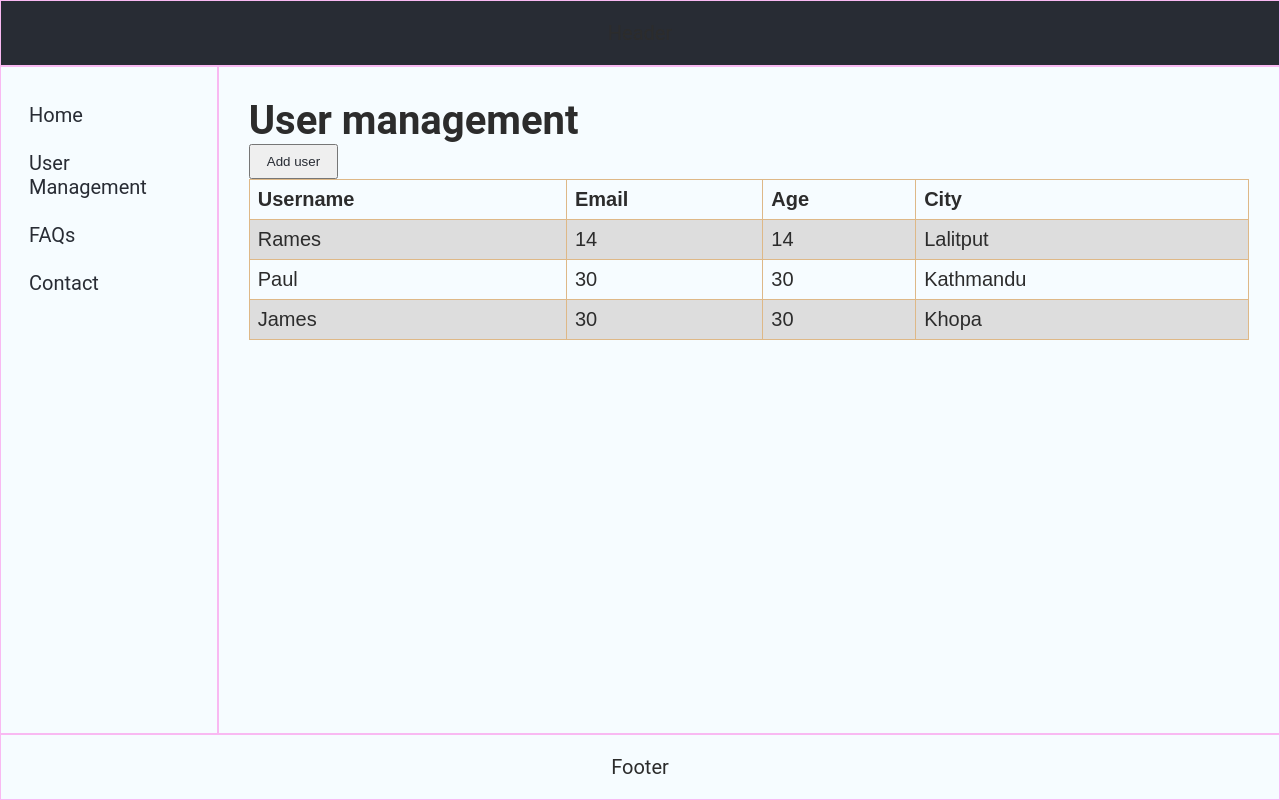
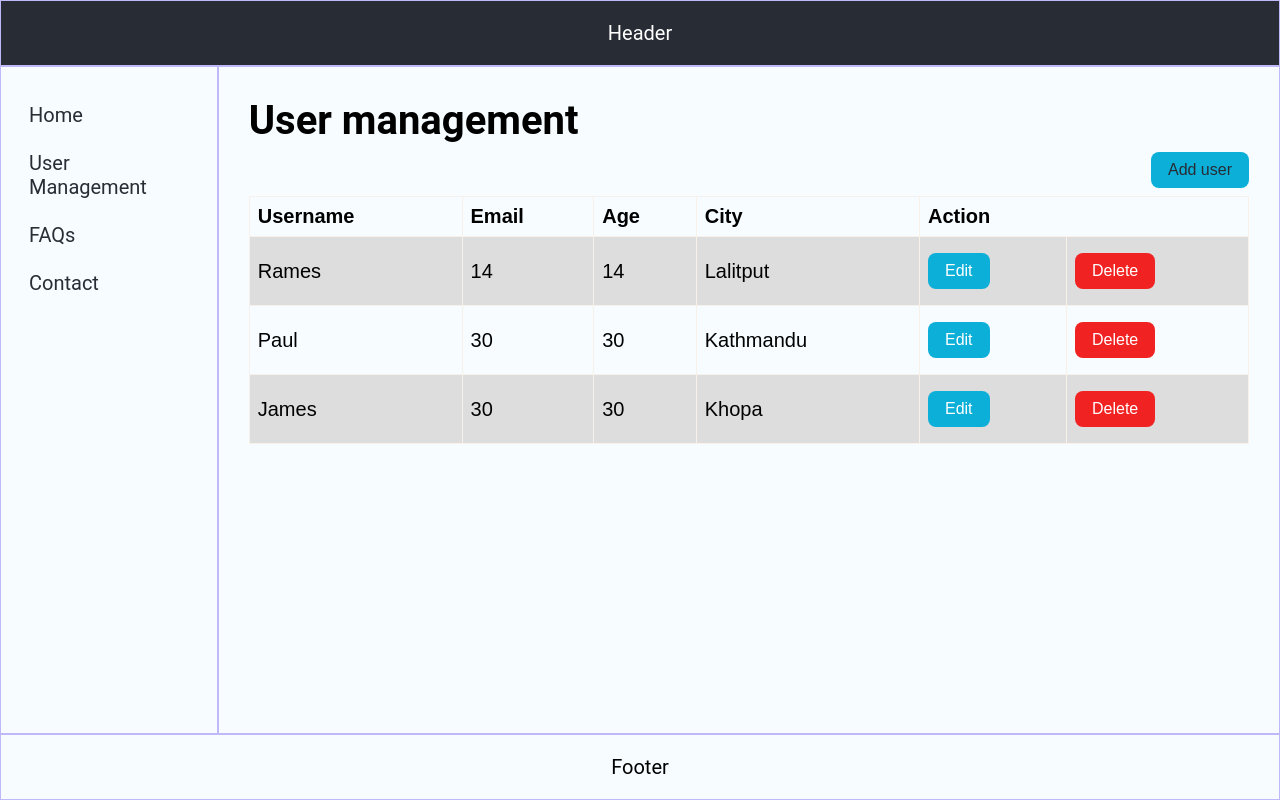
Before and after one commit to sazmhzn/User-Management, a React (Create React App) app: page /UserManagement in a window 1280 px wide. Built offline with nearby package versions, Linux system fonts and the light colour scheme.

Commit message:
object destructuring

```diff
--- a/src/App.css
+++ b/src/App.css
@@ -74,10 +74,9 @@ body {
   /* margin: 0.5%; */
   padding: 20px;
   font-size: 20px;
-  color: #2c2c2c;
   /* background-color: #BCA0BC; */
   /* border-radius: 10px; */
-  border: 1px solid #F9B9F2;
+  border: 1px solid #c0b9f9;
 }
 
 .sidebar {
@@ -112,6 +111,7 @@ li {
 
 header {
   background-color: #282c34;
+  color: white;
 }
 
 a {
@@ -126,7 +126,7 @@ table {
 }
 
 td, th {
-  border: 1px solid burlywood;
+  border: 1px solid rgb(247, 241, 233);
   text-align: left;
   padding: 8px;
 }
@@ -166,6 +166,22 @@ input{
   padding: 8px 16px;
 }
 
+.button-container {
+  width: 100%;
+  text-align: right;
+}
+
 button {
   padding: 8px 16px;
+  margin: 8px 0;
+  border: 1px solid transparent;
+  border-radius: 8px;
+  background-color: #0bafd8;
+  font-size: 16px;
+  font-weight: 400;
+  color: white;
 }
+
+.delete {
+  background-color: rgb(241, 34, 34);
+}
--- a/src/pages/UserManagement/UserManagement.jsx
+++ b/src/pages/UserManagement/UserManagement.jsx
@@ -1,24 +1,42 @@
-import React from 'react'
+import React, { useEffect, useState } from "react";
 import { Link } from "react-router-dom";
-
 
 const UserManagement = () => {
 
 
-  const users = [
+  const student = {
+    name : 'John Doe',
+    roll: 213,
+  }
+
+  const {name, ...other} = student
+  console.log(name);
+
+  const [users, setUsers] = useState([]);
+  useEffect(() => {
+    setTimeout( () => {
+      setUsers(data);
+    }, 1000 )
+
+  }, []);
+
+  const data = [
     {
+      id:1,
       username: "Rames",
       email: "ram@gamil.com",
       age: 14,
       city: "Lalitput",
     },
     {
+      id:2,
       username: "Paul",
       email: "paul@gamil.com",
       age: 30,
       city: "Kathmandu",
     },
     {
+      id:3,
       username: "James",
       email: "jame@gamil.com",
       age: 30,
@@ -29,26 +47,43 @@ const UserManagement = () => {
   return (
     <>
       <h1>User management</h1>
+
+      <div className="button-container">
         <button>
           <Link to="/AddUser">Add user</Link>
         </button>
+      </div>
+
       <table>
         <tr>
           <th>Username</th>
           <th>Email</th>
           <th>Age</th>
           <th>City</th>
+          <th colSpan={2}>Action</th>
         </tr>
-        {users.map((user) => {
+        {users.length > 0 && (
+          <>
+            {users.map((user, index) => {
               return (
-            <tr>
+                <tr key={index}>
                   <td> {user.username} </td>
                   <td> {user.age} </td>
                   <td> {user.age} </td>
                   <td> {user.city} </td>
+                  <td>
+                    <Link to={`/userManagement/edit/${user.id}`}> <button>Edit</button> </Link>
+                  </td>
+                  <td>
+                    <Link to={`/userManagement/delete/${user.id}`}> <button className="delete">Delete</button> </Link>
+                  </td>
                 </tr>
               );
             })}
+          </>
+        )}
+
+        {users.length === 0 && <tr><td colSpan={5}>No record Found!</td>  </tr>}
       </table>
     </>
   );
```
Lines whose indentation alone changed are shown as unchanged.
